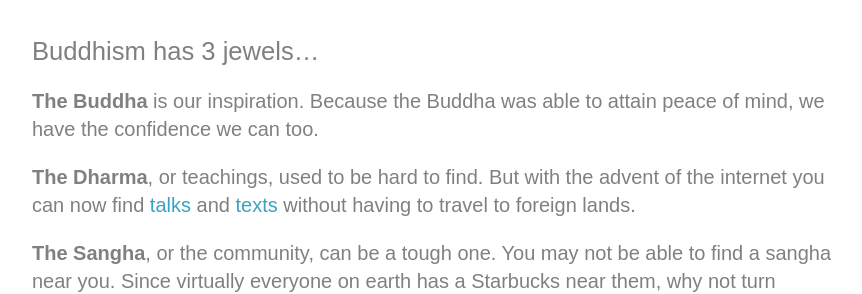
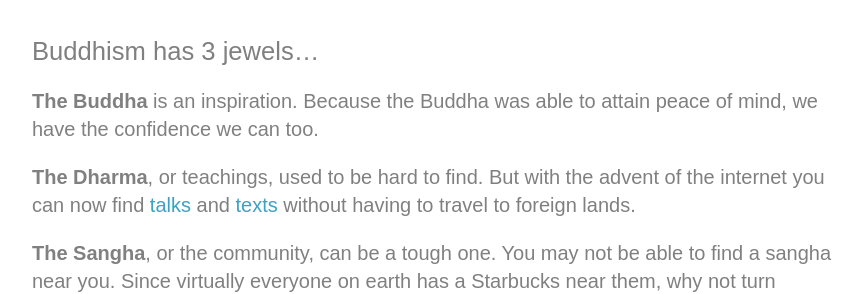
Before and after one commit to StarbucksSangha/StarbucksSangha, a Jekyll site: the page built from info.md, in a window 1280 px wide. Shown: the top 294 px of the page, without its empty margins (208-1070 px from the left). Built offline with Jekyll 4.4.1, drawn with Linux system fonts in a browser that asks for light colours.

Commit message:
Update info.md

```diff
--- a/info.md
+++ b/info.md
@@ -6,7 +6,7 @@
 ---
 ## Buddhism has 3 jewels...
 
-<b>The Buddha</b> is our inspiration. Because the Buddha was able to attain peace of mind, we have the confidence we can too.
+<b>The Buddha</b> is an inspiration. Because the Buddha was able to attain peace of mind, we have the confidence we can too.
 
 <b>The Dharma</b>, or teachings, used to be hard to find. But with the advent of the internet you can now find [talks](https://www.dhammatalks.org/mp3_collections_index.html){:target="_blank"} and [texts](https://www.dhammatalks.org/suttas/index.html){:target="_blank"} without having to travel to foreign lands.
 
```
